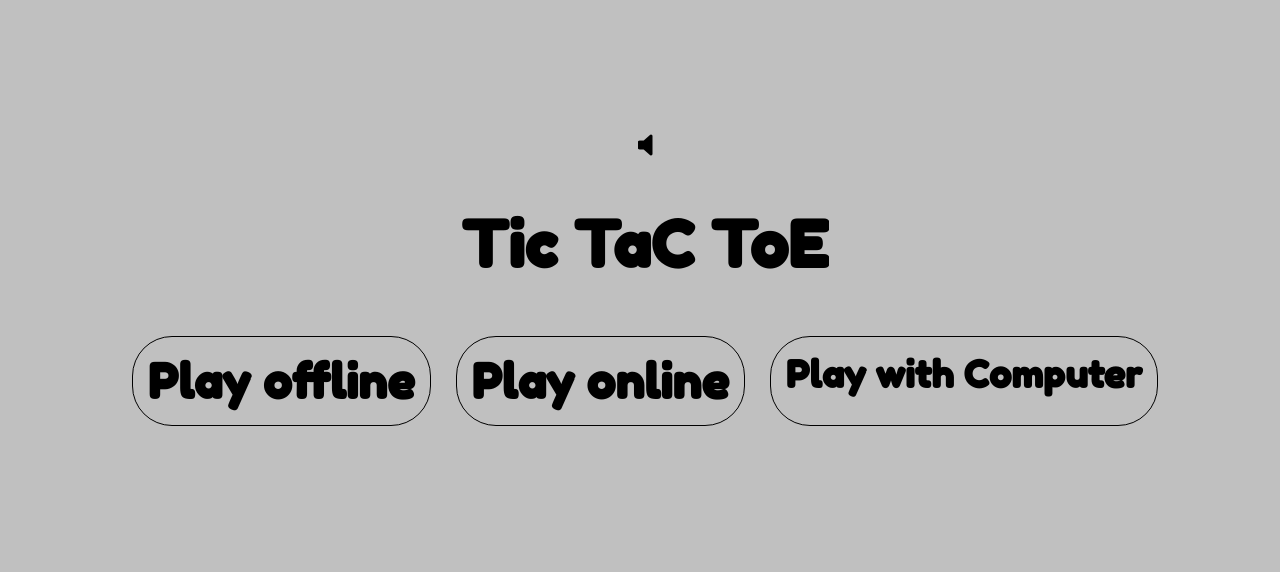
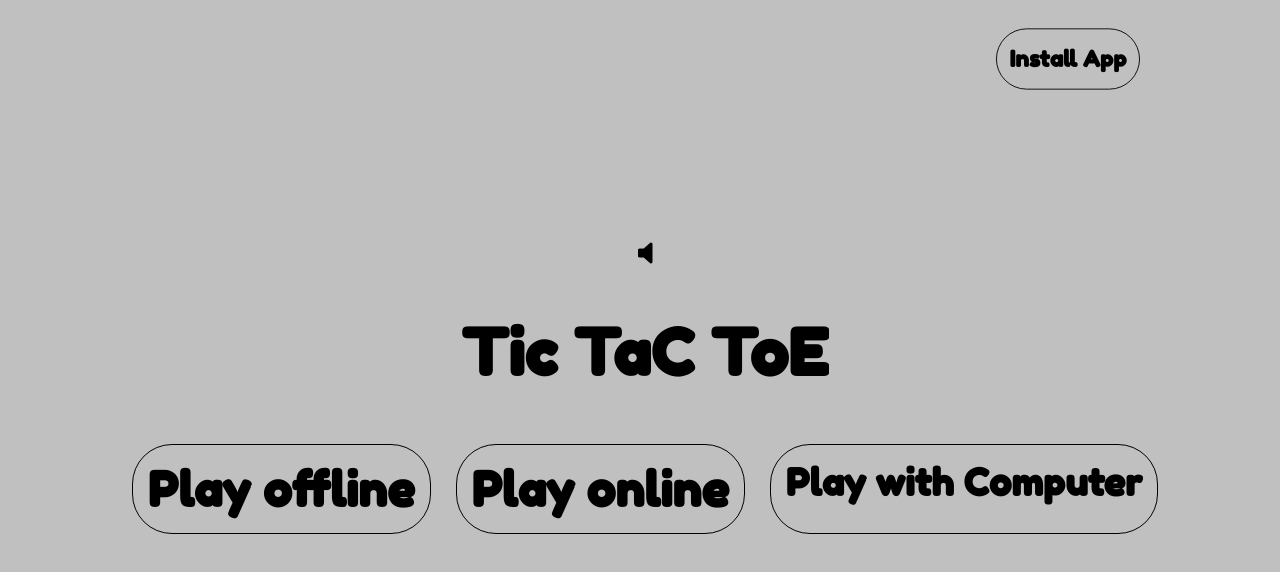
Before and after one commit to sangatsharma/Tictactoe, a website: page index.html in a window 1280 px wide. Drawn offline with Linux system fonts and the light colour scheme.

Commit message:
install app prompt

```diff
--- a/Css/Tic_tac_toe.css
+++ b/Css/Tic_tac_toe.css
@@ -108,15 +108,18 @@ table tr td:last-child {
 }
 
 #installButton {
-  display: none;
-  background-color: greenyellow;
+  display: flex;
   height: 50px;
   border-radius: 5%;
   cursor: pointer;
+  border: 1px solid black;
+  border-radius: 40px;
+  padding: 8px;
   scale: 0.9;
 
 }
 #installButton:hover {
+  border: 1px solid white;
   scale: 1;
 }
 
--- a/index.html
+++ b/index.html
@@ -19,6 +19,28 @@
   </head>
 
   <body>
+    <nav
+      style="
+        width: 90%;
+        display: flex;
+        flex-direction: row;
+        justify-content: end;
+      "
+    >
+      <h2
+        id="installButton"
+
+      >
+        <span
+          style="
+            font-size: 25px;
+            padding: 10px 6px;
+          "
+          >Install App</span
+        >
+      </h2>
+    </nav>
+
     <div class="introtext" id="intro">
       <div id="musicToggle" title="Toggle Music">
         <i class="fas fa-volume-off" id="musicIcon"></i>
--- a/js/Tic_tac_toe.js
+++ b/js/Tic_tac_toe.js
@@ -506,14 +506,14 @@ function isAppInstalled() {
   );
 }
 
-window.addEventListener("beforeinstallprompt", (event) => {
-  // Prevent the mini-infobar from appearing on mobile
-  event.preventDefault();
-  // Stash the event so it can be triggered later.
-  deferredPrompt = event;
+// Function to show the install button
+function showInstallButton() {
+  const installButton = document.getElementById("installButton");
+  installButton.style.display = "block";
 
-  // Only show the install button if the app is not already installed
-  if (!isAppInstalled()) {
+  installButton.addEventListener("click", () => {
+    // Hide the install button
+    installButton.style.display = "none";
     // Show the install prompt
     deferredPrompt.prompt();
     // Wait for the user to respond to the prompt
@@ -525,5 +525,17 @@ window.addEventListener("beforeinstallprompt", (event) => {
       }
       deferredPrompt = null;
     });
+  });
+}
+
+window.addEventListener("beforeinstallprompt", (event) => {
+  // Prevent the mini-infobar from appearing on mobile
+  event.preventDefault();
+  // Stash the event so it can be triggered later.
+  deferredPrompt = event;
+
+  // Only show the install button if the app is not already installed
+  if (!isAppInstalled()) {
+    showInstallButton();
   }
 });
```
